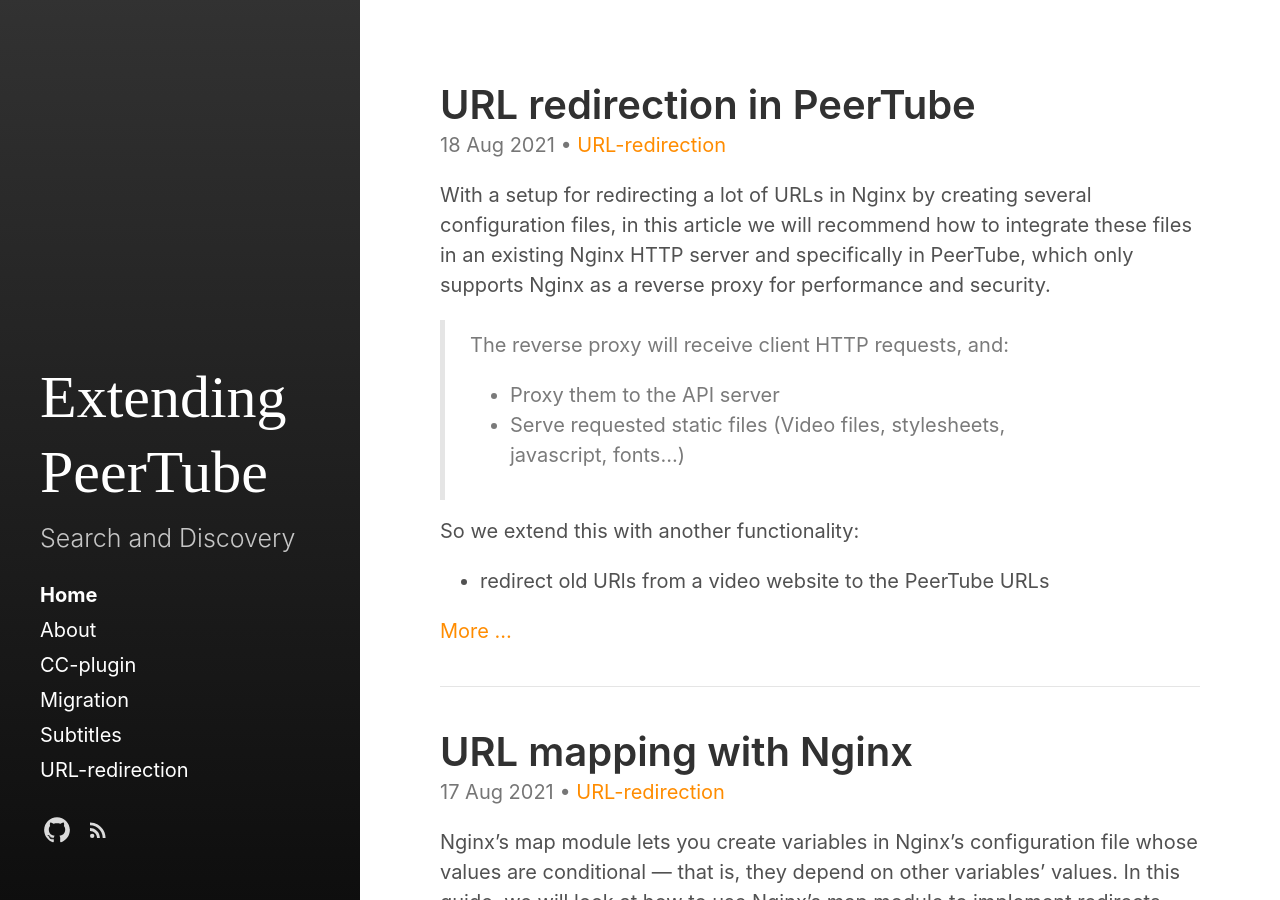
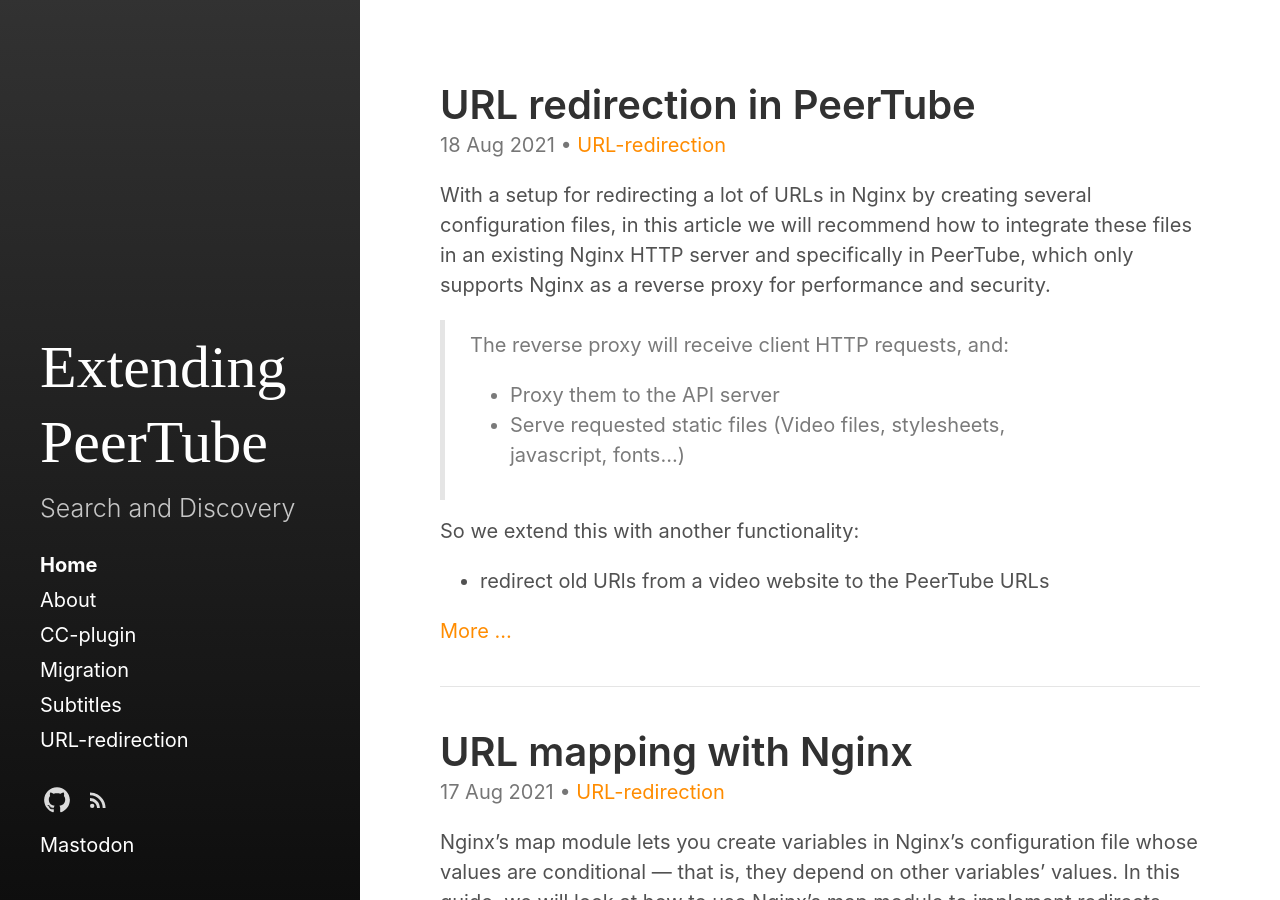
Before and after one commit to beeldengeluid/extending-peertube, a Jekyll site: the page built from index.html, in a window 1280 px wide and 900 px high. Built offline with Jekyll 4.4.1, drawn with Linux system fonts in a browser that asks for light colours; the list of posts is cut into pages by our own code.

Commit message:
Update copyright.html

```diff
--- a/_includes/copyright.html
+++ b/_includes/copyright.html
@@ -2,3 +2,4 @@
   &copy; {{ site.time | date: '%Y' }}.
   <a href="{{ "/LICENSE.md" | relative_url }}">MIT License.</a>
 </p> -->
+<p><a rel="me" href="https://linuxrocks.online/@frank">Mastodon</a></p>
```
